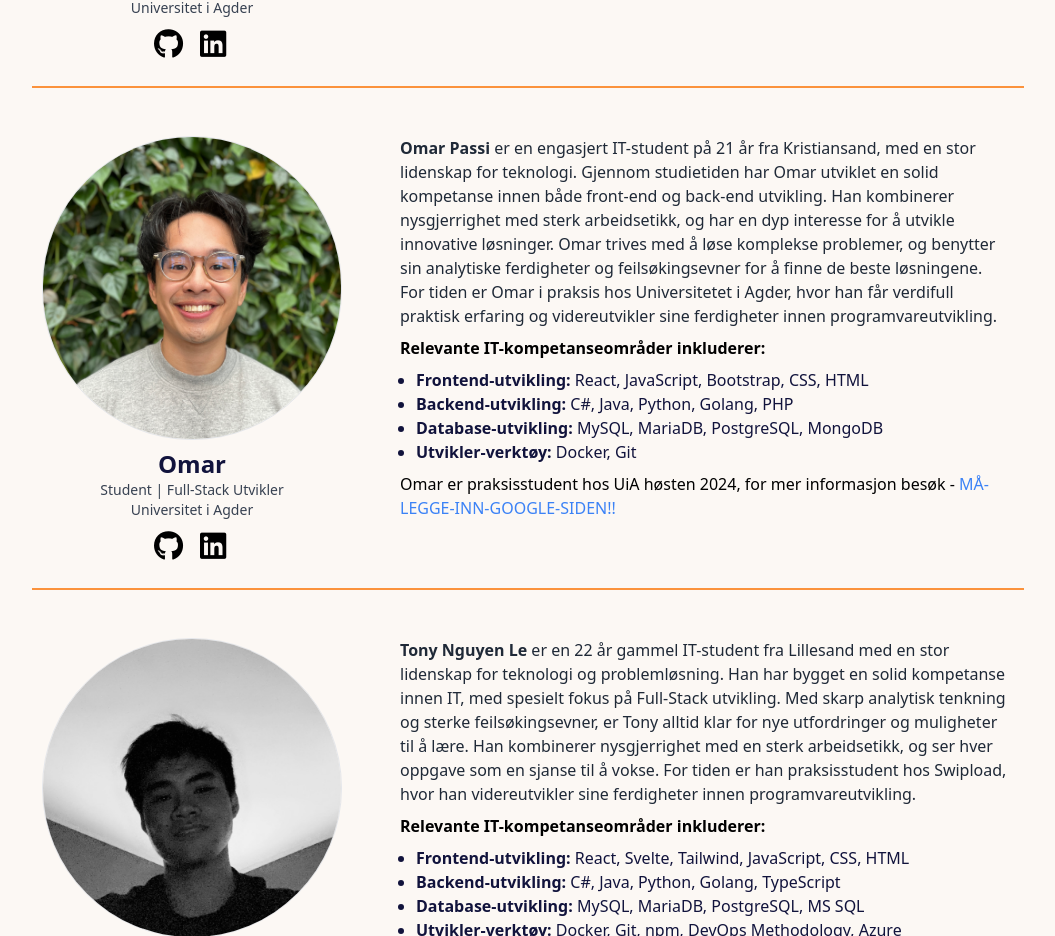
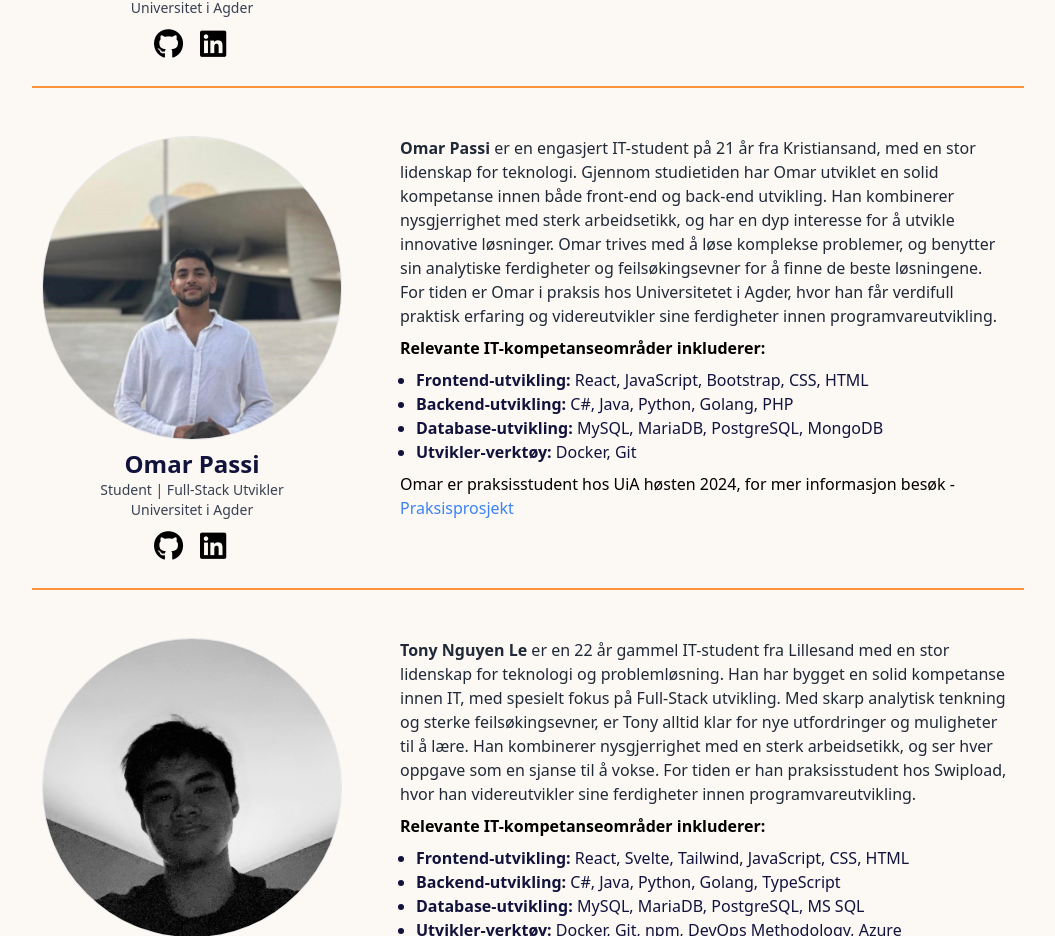
Before and after one commit to thevithach/Gruppe-1-IS-310, a React (Vite) app: page / in a window 1280 px wide. Shown: the part 1972-2908 px from the top of the page, without its empty margins (112-1167 px from the left). Built offline with nearby package versions, Linux system fonts and the light colour scheme; a web font is replaced by a local one.

Commit message:
fikset litt på profilecard

```diff
--- a/src/components/About/About.tsx
+++ b/src/components/About/About.tsx
@@ -3,6 +3,7 @@ import TheviBilde from "../../assets/thevi-profile.jpeg";
 import TonyBilde from "../../assets/tony-profile.jpg";
 import ThomasBilde from "../../assets/thomas.profile.jpg";
 import viktorBilde from "../../assets/viktor-profile.jpg";
+import OmarBilde from "../../assets/omar-profile.jpg";
 
 const About = () => {
   return (
@@ -59,13 +60,13 @@ const About = () => {
         personalWebsite="https://nthomtng.github.io/PraksisNettSide/"
       />
       <ProfileCard
-        name="Omar"
+        name="Omar Passi"
         nameBold="Omar Passi"
         title="Student | Full-Stack Utvikler"
         university="Universitet i Agder"
-        githubUrl="https://github.com/thevithach"
-        linkedinUrl="https://www.linkedin.com/in/vithethach/"
-        imageUrl={TheviBilde}
+        githubUrl="https://github.com/Omarp321"
+        linkedinUrl="https://www.linkedin.com/in/omarpassi1/"
+        imageUrl={OmarBilde}
         description=" er en engasjert IT-student på 21 år fra Kristiansand, med en stor lidenskap for teknologi. Gjennom studietiden har Omar utviklet en solid kompetanse innen både front-end og back-end utvikling. Han kombinerer nysgjerrighet med sterk arbeidsetikk, og har en dyp interesse for å utvikle innovative løsninger. Omar trives med å løse komplekse problemer, og benytter sin analytiske ferdigheter og feilsøkingsevner for å finne de beste løsningene. For tiden er Omar i praksis hos Universitetet i Agder, hvor han får verdifull praktisk erfaring og videreutvikler sine ferdigheter innen programvareutvikling."
         skills={{
           frontend: ["React", "JavaScript", "Bootstrap", "CSS", "HTML"],
@@ -74,7 +75,11 @@ const About = () => {
           tools: ["Docker", "Git"],
         }}
         additionalInfo="Omar er praksisstudent hos UiA høsten 2024, for mer informasjon besøk -"
-        personalWebsite="MÅ-LEGGE-INN-GOOGLE-SIDEN!!"
+        personalWebsite={
+            <a href="https://sites.google.com/view/UiA-Praksisprosjekt">
+                Praksisprosjekt
+            </a>
+        }
       />
       <ProfileCard
         name="Tony Nguyen Le"
```
Also changed, not shown: src/assets/omar-profile.jpg (added).
